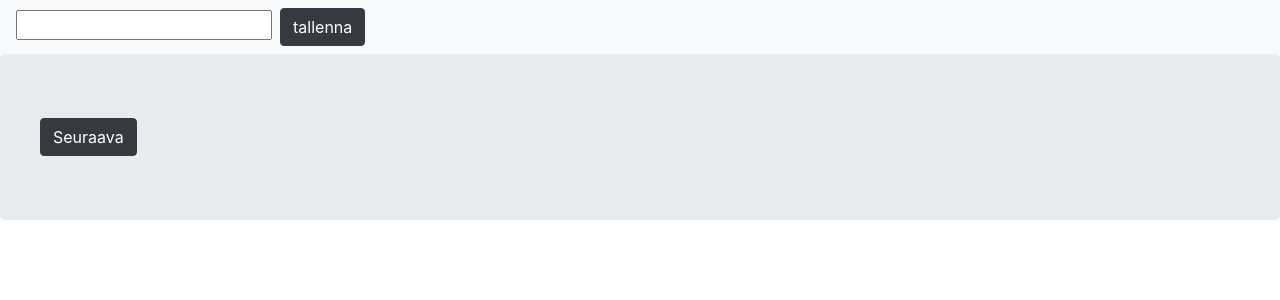
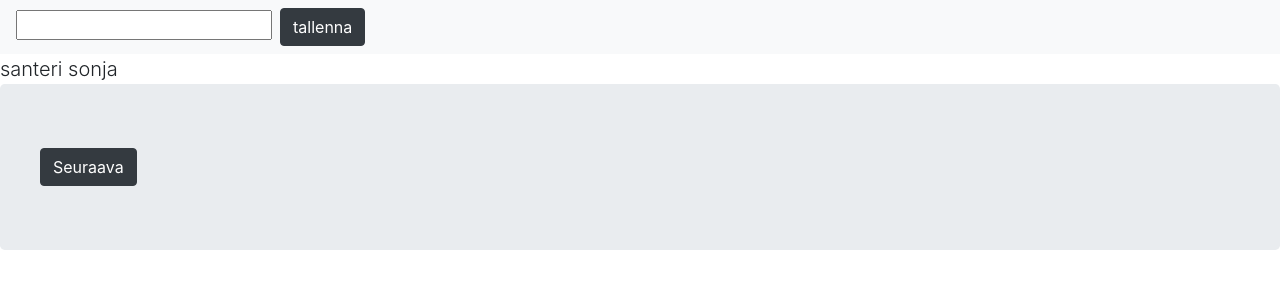
Before and after one commit to sonkkeli/juomapeli, a React (Create React App) app: page / in a window 1280 px wide. Shown: the top 300 px of the page. Built offline with nearby package versions, Linux system fonts and the light colour scheme.

Commit message:
jpn
ihhphp

```diff
--- a/src/App.js
+++ b/src/App.js
@@ -1,12 +1,14 @@
 import React,{useState} from 'react';
 import 'bootstrap/dist/css/bootstrap.css'
 import TaskGenerator from './components/TaskGenerator'
+import Player from './components/Player'
+
 
 const tasks = require('./tasks.json');
 console.log(tasks)
 
 const App = () => {
-  const [player,newPlayer] = useState([])
+  const [player,newPlayer] = useState(["santeri","sonja"])
   const [playerFiel,newPlayerFiel] = useState("")
 
   const addNewPlayer = (event) => {
@@ -23,6 +25,12 @@ const App = () => {
     console.log(playerFiel)
   }
 
+  const printPlayers = () => player.map(string =>
+  <Player name = {string}/>
+  )
+
+
+
   return (
     <div >
       <div className="navbar navbar-light bg-light">
@@ -35,6 +43,10 @@ const App = () => {
         </form>
       </div>
 
+      <div>
+        {printPlayers()}
+      </div>
+
 
       <div className="jumbotron" >
         <TaskGenerator tasks={tasks}/>
--- /dev/null
+++ b/src/components/Player.js
@@ -0,0 +1,10 @@
+import React from 'react'
+
+const Player = ({name}) =>{
+    return(
+        <span className ="lead" >{name} </span>
+    )
+
+}
+
+export default Player
```
